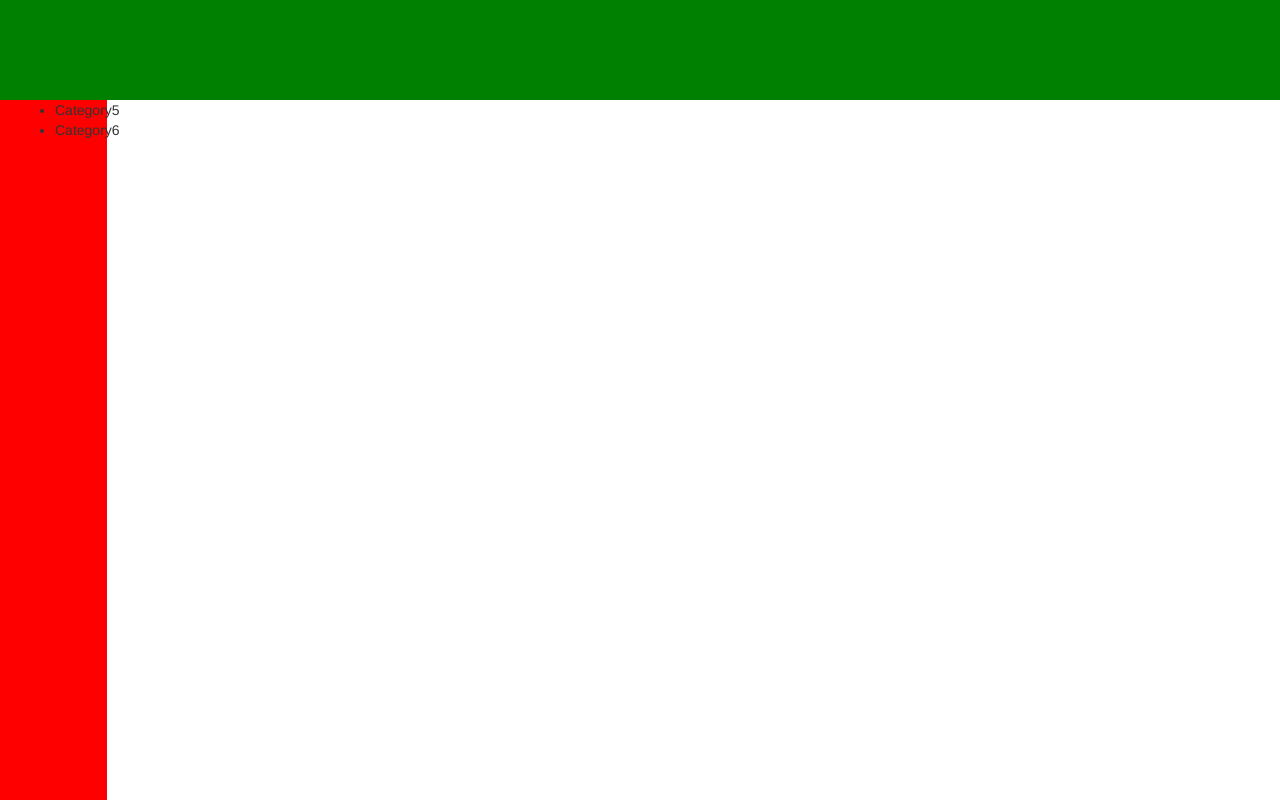
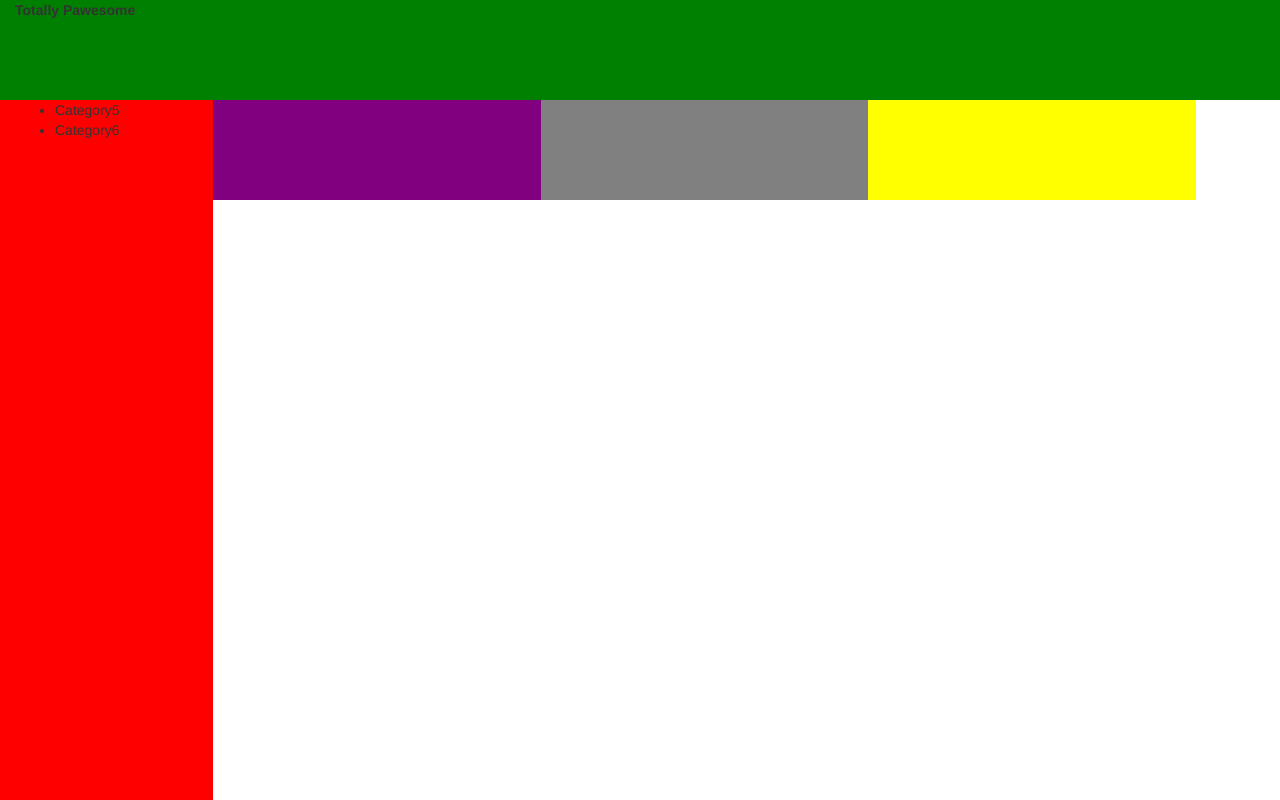
Before and after one commit to Mayden-Academy/EcommerceStoreFeb2018, a PHP site: page / in a window 1280 px wide. Run offline with PHP 8.4, Linux system fonts and the light colour scheme.

Commit message:
added category blocks to main area

```diff
--- a/index.php
+++ b/index.php
@@ -11,7 +11,12 @@
     <link rel="stylesheet" type="text/css" href="src/assets/css/styles.css">
 </head>
 <body>
-<aside class="col-xs-1" style="height: 100vh; background-color: red">
+    <div class="row">
+        <nav class="navbar-fixed-top col-xs-12" style="height: 100px; background-color: green" >
+            <strong>Totally Pawesome</strong>
+        </nav>
+    </div>
+    <aside class="col-xs-2" style="height: 100vh; background-color: red">
         <ul>
             <li>Home</li>
             <li>Category1</li>
@@ -22,7 +27,15 @@
             <li>Category6</li>
         </ul>
     </aside>
-<nav class="navbar-fixed-top" style="height: 100px; background-color: green" ></nav>
-<main></main>
+    <main>
+        <div class="row">
+            <div class="col-xs-3" style="height: 100px; background-color: blue"></div>
+            <div class="col-xs-3" style="height: 100px; background-color: brown"></div>
+            <div class="col-xs-3" style="height: 100px; background-color: orange"></div>
+            <div class="col-xs-3" style="height: 100px; background-color: purple"></div>
+            <div class="col-xs-3" style="height: 100px; background-color: grey"></div>
+            <div class="col-xs-3" style="height: 100px; background-color: yellow"></div>
+        </div>
+    </main>
 </body>
 </html>
```
Lines whose indentation alone changed are shown as unchanged.
